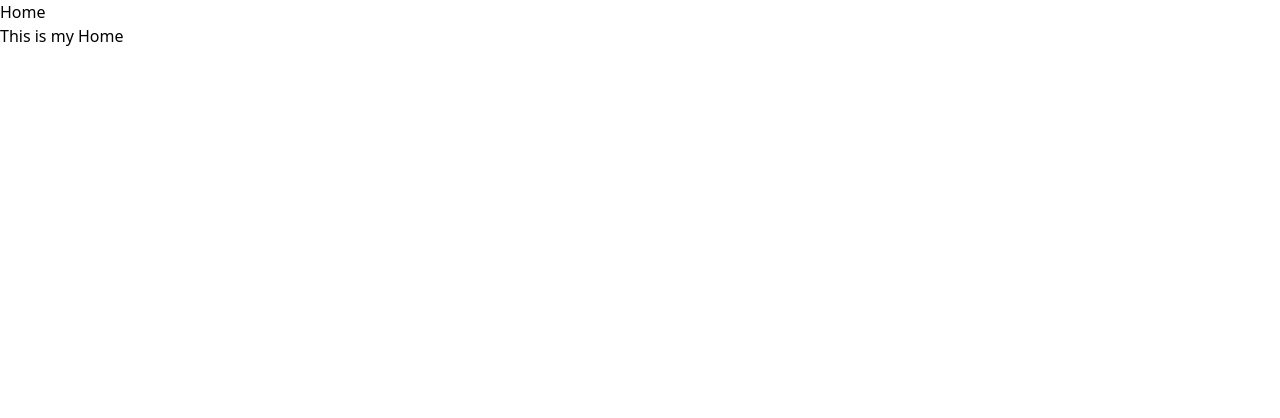
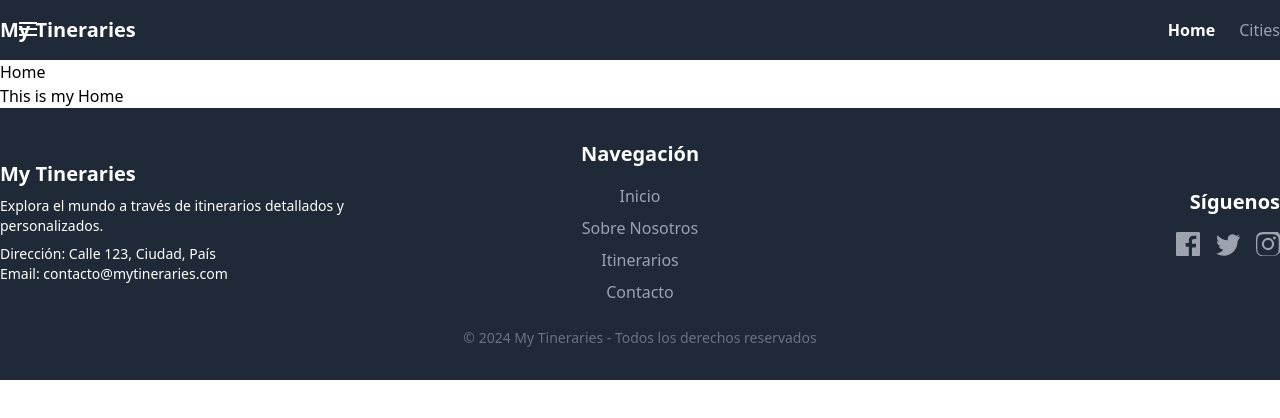
Before and after one commit to Samir-Macias/mytinerary-SamirMacias, a React (Vite) app in the folder mytinerary/: page / in a window 1280 px wide. Shown: the top 418 px of the page. Built offline with nearby package versions, Linux system fonts and the light colour scheme.

Commit message:
Se generó componentes de Navbar y footer y se les dío estilos

```diff
--- /dev/null
+++ b/mytinerary/src/Components/Footer.jsx
@@ -0,0 +1,66 @@
+import React from "react";
+import { NavLink } from "react-router-dom";
+
+export default function Footer() {
+    return (
+        <footer className="bg-gray-800 text-white py-8">
+            <div className="container mx-auto flex justify-between items-center flex-wrap">
+
+
+                <div className="w-full md:w-1/3 text-center md:text-left mb-6 md:mb-0">
+                    <h4 className="text-xl font-bold">My Tineraries</h4>
+                    <p className="text-sm mt-2">
+                        Explora el mundo a través de itinerarios detallados y personalizados.
+                    </p>
+                    <p className="text-sm mt-2">Dirección: Calle 123, Ciudad, País</p>
+                    <p className="text-sm">Email: contacto@mytineraries.com</p>
+                </div>
+
+
+                <div className="w-full md:w-1/3 text-center mb-6 md:mb-0">
+                    <h4 className="text-xl font-bold">Navegación</h4>
+                    <ul className="mt-4 space-y-2">
+                        <li>
+                            <NavLink to="/" className="text-gray-400 hover:text-white">Inicio</NavLink>
+                        </li>
+                        <li>
+                            <NavLink to="/about" className="text-gray-400 hover:text-white">Sobre Nosotros</NavLink>
+                        </li>
+                        <li>
+                            <NavLink to="/tineraries" className="text-gray-400 hover:text-white">Itinerarios</NavLink>
+                        </li>
+                        <li>
+                            <NavLink to="/contact" className="text-gray-400 hover:text-white">Contacto</NavLink>
+                        </li>
+                    </ul>
+                </div>
+
+
+                <div className="w-full md:w-1/3 text-center md:text-right">
+                    <h4 className="text-xl font-bold">Síguenos</h4>
+                    <div className="mt-4 flex justify-center md:justify-end space-x-4">
+                        <a href="https://facebook.com" className="text-gray-400 hover:text-white">
+                            <svg className="w-6 h-6" viewBox="0 0 24 24" fill="currentColor">
+                                <path d="M22.675 0H1.325C0.593 0 0 0.593 0 1.325v21.351C0 23.407 0.593 24 1.325 24H12.82v-9.294H9.692v-3.622h3.128V8.413c0-3.1 1.894-4.788 4.661-4.788 1.325 0 2.464 0.099 2.797 0.144v3.243H18.11c-1.781 0-2.126 0.847-2.126 2.09v2.738h4.233l-0.552 3.622h-3.681V24h7.224C23.407 24 24 23.407 24 22.675V1.325C24 0.593 23.407 0 22.675 0z" />
+                            </svg>
+                        </a>
+                        <a href="https://twitter.com" className="text-gray-400 hover:text-white">
+                            <svg className="w-6 h-6" viewBox="0 0 24 24" fill="currentColor">
+                                <path d="M24 4.557c-.883.392-1.832.656-2.828.775a4.932 4.932 0 0 0 2.165-2.723 9.864 9.864 0 0 1-3.127 1.195 4.924 4.924 0 0 0-8.388 4.482A13.978 13.978 0 0 1 1.671 3.149a4.921 4.921 0 0 0 1.524 6.573 4.897 4.897 0 0 1-2.23-.616v.061a4.924 4.924 0 0 0 3.946 4.827 4.935 4.935 0 0 1-2.224.084 4.928 4.928 0 0 0 4.6 3.417A9.876 9.876 0 0 1 0 21.54a13.951 13.951 0 0 0 7.548 2.213c9.054 0 14.007-7.497 14.007-13.986 0-.213-.005-.425-.014-.637A10.025 10.025 0 0 0 24 4.557z" />
+                            </svg>
+                        </a>
+                        <a href="https://instagram.com" className="text-gray-400 hover:text-white">
+                            <svg className="w-6 h-6" viewBox="0 0 24 24" fill="currentColor">
+                                <path d="M12 2.163c3.204 0 3.584.012 4.85.07 1.17.057 1.97.24 2.432.412a4.919 4.919 0 0 1 1.75 1.141 4.919 4.919 0 0 1 1.141 1.75c.172.462.355 1.262.412 2.432.059 1.266.07 1.646.07 4.85s-.012 3.584-.07 4.85c-.057 1.17-.24 1.97-.412 2.432a4.919 4.919 0 0 1-1.141 1.75 4.919 4.919 0 0 1-1.75 1.141c-.462.172-1.262.355-2.432.412-1.266.059-1.646.07-4.85.07s-3.584-.012-4.85-.07c-1.17-.057-1.97-.24-2.432-.412a4.919 4.919 0 0 1-1.75-1.141 4.919 4.919 0 0 1-1.141-1.75c-.172-.462-.355-1.262-.412-2.432-.059-1.266-.07-1.646-.07-4.85s.012-3.584.07-4.85c.057-1.17.24-1.97.412-2.432a4.919 4.919 0 0 1 1.141-1.75 4.919 4.919 0 0 1 1.75-1.141c.462-.172 1.262-.355 2.432-.412 1.266-.059 1.646-.07 4.85-.07zm0-2.163C8.756 0 8.342.012 7.052.07 5.708.129 4.737.263 3.968.507a6.923 6.923 0 0 0-2.674 1.633A6.923 6.923 0 0 0 .507 3.968C.263 4.737.129 5.708.07 7.052.012 8.342 0 8.756 0 12s.012 3.584.07 4.85c.059 1.266.193 2.237.437 3.006a6.923 6.923 0 0 0 1.633 2.674 6.923 6.923 0 0 0 2.674 1.633c.769.244 1.74.378 3.006.437C8.342 23.988 8.756 24 12 24s3.584-.012 4.85-.07c1.266-.059 2.237-.193 3.006-.437a6.923 6.923 0 0 0 2.674-1.633 6.923 6.923 0 0 0 1.633-2.674c.244-.769.378-1.74.437-3.006.059-1.266.07-1.646.07-4.85s-.012-3.584-.07-4.85c-.059-1.266-.193-2.237-.437-3.006a6.923 6.923 0 0 0-1.633-2.674 6.923 6.923 0 0 0-2.674-1.633c-.769-.244-1.74-.378-3.006-.437C15.584.012 15.17 0 12 0z" />
+                                <path d="M12 5.838a6.162 6.162 0 1 0 0 12.324 6.162 6.162 0 0 0 0-12.324zm0 10.162a3.998 3.998 0 1 1 0-7.996 3.998 3.998 0 0 1 0 7.996zM18.406 4.594a1.44 1.44 0 1 0 0 2.88 1.44 1.44 0 0 0 0-2.88z" />
+                            </svg>
+                        </a>
+                    </div>
+                </div>
+            </div>
+            <div className="text-center text-sm text-gray-500 mt-6">
+                © 2024 My Tineraries - Todos los derechos reservados
+            </div>
+        </footer>
+    );
+}
--- a/mytinerary/src/Components/NavBar.jsx
+++ b/mytinerary/src/Components/NavBar.jsx
@@ -1,23 +1,83 @@
 import React from "react";
+import { NavLink } from "react-router-dom";
+
+const routes = [
+  { to: "/", text: "Home" },
+  { to: "/cities", text: "Cities" }
+];
+
+export default function NavBar() {
+  return (
+    <nav className="bg-gray-800 text-white py-4">
+      <div className="container mx-auto flex justify-between items-center">
+
+        <div className="text-xl font-bold">
+          My Tineraries
+        </div>
 
 
-export default function NavBar() {
-    return (
-        <>
-            <header>
-                <h1>
-                    <header>
-                    </header>
-                </h1>
-            </header>
-            <main>
-                <Outlet></Outlet>
-            </main>
-            <footer>
-                <h2>
-                    <footer></footer>
-                </h2>
-            </footer>
-        </>
-    )
+        <ul className="flex gap-6">
+          {routes.map((r, index) => (
+            <li key={index}>
+              <NavLink
+                to={r.to}
+                className={({ isActive }) =>
+                  isActive ? "text-white font-bold" : "text-gray-400 hover:text-white"
+                }
+              >
+                {r.text}
+              </NavLink>
+            </li>
+          ))}
+        </ul>
+
+        <Sidebar />
+      </div>
+    </nav>
+  );
 }
+
+const Sidebar = () => {
+  const [isOpen, setIsOpen] = React.useState(false);
+
+  return (
+    <>
+      <button
+        className="fixed top-0 left-0 p-4 text-white font-bold cursor-pointer"
+        onClick={() => setIsOpen(!isOpen)}
+      >
+        <svg
+          className={`w-6 h-6 transform transition-transform ${isOpen ? 'rotate-45' : ''}`}
+          viewBox="0 0 24 24"
+          fill="currentColor"
+        >
+          <rect x="3" y="6" width="18" height="2" />
+          <rect x="3" y="12" width="18" height="2" />
+          <rect x="3" y="18" width="18" height="2" />
+        </svg>
+      </button>
+
+      {isOpen && (
+        <div className="fixed top-0 left-0 w-64 h-screen bg-gray-800 shadow-lg z-50 text-white">
+          <button
+            className="p-2 text-white absolute top-4 right-4 bg-red-600 rounded"
+            onClick={() => setIsOpen(false)}
+          >
+            Cerrar
+          </button>
+          <ul className="list-none p-4 mt-10 space-y-4">
+            <li>
+              <a href="#" className="hover:text-gray-400">Item 1</a>
+            </li>
+            <li>
+              <a href="#" className="hover:text-gray-400">Item 2</a>
+            </li>
+            <li>
+              <a href="#" className="hover:text-gray-400">Item 3</a>
+            </li>
+          </ul>
+        </div>
+      )}
+    </>
+  );
+};
--- a/mytinerary/src/Layouts/StandarLayouts.jsx
+++ b/mytinerary/src/Layouts/StandarLayouts.jsx
@@ -1,22 +1,19 @@
 import React from "react";
 import { Outlet } from "react-router-dom";
+import NavBar from "../Components/Navbar";
+import Footer from "../Components/Footer";
 
 export default function StandarLayouts() {
     return (
         <>
             <header>
-                <h1>
-                    <header>
-                    </header>
-                </h1>
+               <NavBar></NavBar>
             </header>
             <main>
                 <Outlet></Outlet>
             </main>
             <footer>
-                <h2>
-                    <footer></footer>
-                </h2>
+              <Footer></Footer>
             </footer>
         </>
     )
```
